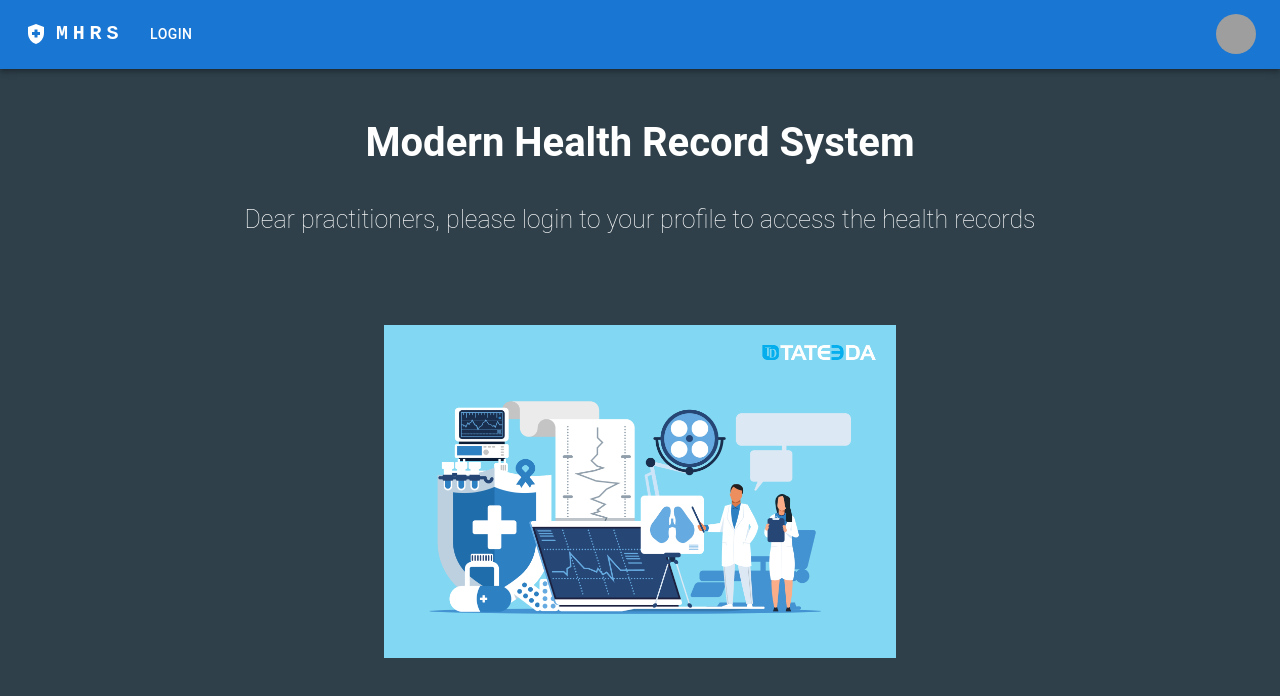
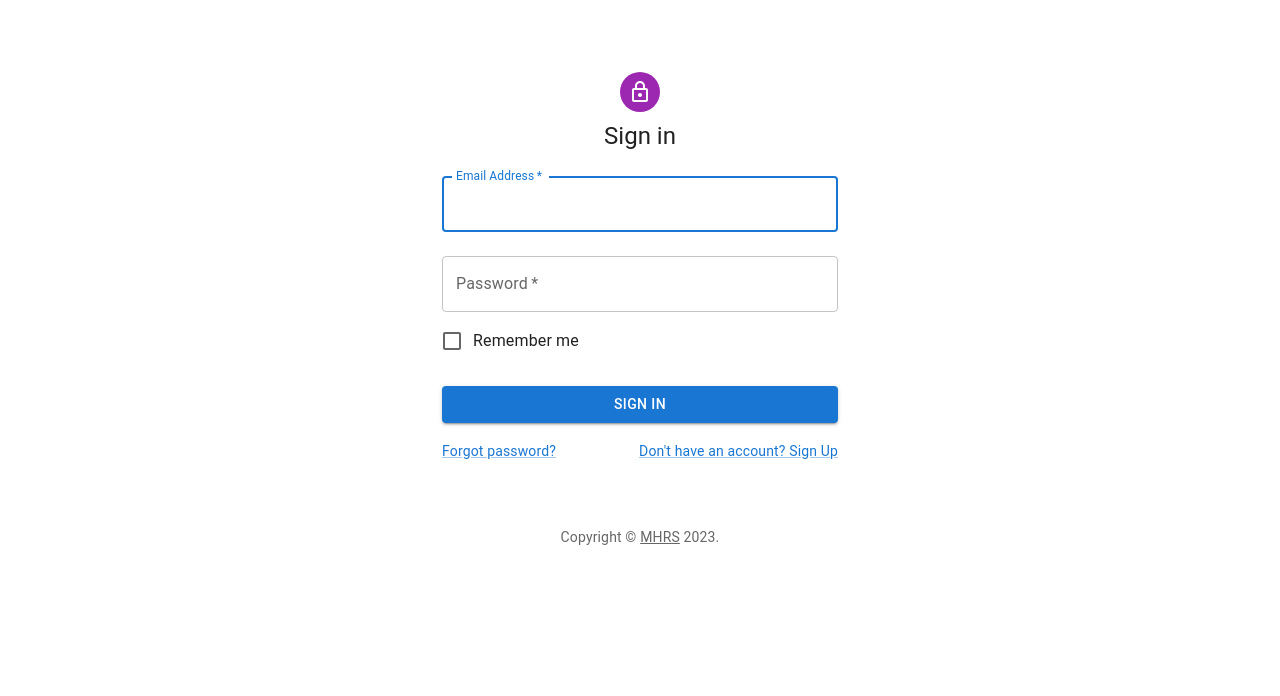
Before and after one commit to SENG-371/SENG371-Frontend, a React (Create React App) app in the folder health-record-system/: page /signIn in a window 1280 px wide. Shown: the top 696 px of the page. Built offline with nearby package versions, Linux system fonts and the light colour scheme; grey boxes are pictures that could not be loaded.

Commit message:
Added Routing and signIn page

```diff
--- /dev/null
+++ b/health-record-system/src/App.js
@@ -0,0 +1,17 @@
+import * as React from 'react';
+import { Routes, Route } from 'react-router-dom';
+
+import MainPage from './components/MainPage';
+import SignInPage from './components/SignInPage';
+import ResponsiveAppBar from './components/ResponsiveAppBar';
+
+export default function App() {
+  return (
+    <div className="App">
+      <Routes>
+        <Route path="/" element={<MainPage />} />
+        <Route path="signIn" element={<SignInPage />} />
+      </Routes>
+    </div>
+  );
+}
--- a/health-record-system/src/components/MainPage.js
+++ b/health-record-system/src/components/MainPage.js
@@ -1,15 +1,21 @@
 import '../index.css';
 import { EHR } from '../assets'
+import ResponsiveAppBar from './ResponsiveAppBar'
+
 
 function MainPage() {
+
   return (
+    <>
+    <ResponsiveAppBar></ResponsiveAppBar>
     <div className="Main-Page">
       <header className="Main-Page-header">
-        <h1 style={{fontWeight:'bold'}}>Modern Health Record System</h1>
+        <h1 style={{fontWeight:'bold', marginTop: 40}}>Modern Health Record System</h1>
         <h2 style={{margin: 30, fontWeight:'lighter', fontSize: 25}}>Dear practitioners, please login to your profile to access the health records</h2>
         <img src={EHR} width='40%' style = {{margin: 60}}></img>
       </header>
     </div>
+    </>
   );
 }
 
--- a/health-record-system/src/components/ResponsiveAppBar.js
+++ b/health-record-system/src/components/ResponsiveAppBar.js
@@ -14,11 +14,13 @@ import Button from '@mui/material/Button';
 import Tooltip from '@mui/material/Tooltip';
 import MenuItem from '@mui/material/MenuItem';
 import HealthAndSafetyIcon from '@mui/icons-material/HealthAndSafety';
+import { useNavigate } from 'react-router-dom';
 
 const pages = ['Login'];
 const settings = ['Account', 'Dashboard', 'Logout'];
 
 function ResponsiveAppBar() {
+  const navigate = useNavigate();
   const [anchorElNav, setAnchorElNav] = React.useState(null);
   const [anchorElUser, setAnchorElUser] = React.useState(null);
 
@@ -30,7 +32,7 @@ function ResponsiveAppBar() {
   };
 
   const handleCloseNavMenu = () => {
-    console.log('login')
+    navigate('/signIn', { replace: true });
   };
 
   const handleCloseUserMenu = () => {
--- a/health-record-system/src/components/SignInPage.js
+++ b/health-record-system/src/components/SignInPage.js
@@ -19,8 +19,8 @@ function Copyright(props) {
   return (
     <Typography variant="body2" color="text.secondary" align="center" {...props}>
       {'Copyright © '}
-      <Link color="inherit" href="https://mui.com/">
-        Your Website
+      <Link color="inherit" href="https:/MHRS.com/">
+        MHRS
       </Link>{' '}
       {new Date().getFullYear()}
       {'.'}
--- a/health-record-system/src/index.css
+++ b/health-record-system/src/index.css
@@ -1,7 +1,3 @@
-#root {
-  background-color: #2f404b;
-}
-
 body {
   margin: 0;
   font-family: -apple-system, BlinkMacSystemFont, 'Segoe UI', 'Roboto', 'Oxygen',
@@ -17,6 +13,7 @@ code {
 }
 
 .Main-Page {
+  background-color: #2f404b;
   text-align: center;
 }
 
@@ -27,5 +24,4 @@ code {
   align-items: center;
   font-size: calc(10px + 2vmin);
   color: white;
-  margin-top: 50px;
 }
--- a/health-record-system/src/index.js
+++ b/health-record-system/src/index.js
@@ -3,14 +3,26 @@ import ReactDOM from 'react-dom/client';
 import './index.css';
 import 'mdb-react-ui-kit/dist/css/mdb.min.css';
 import MainPage from './components/MainPage';
-import ResponsiveAppBar from './components/ResponsiveAppBar';
+import { StrictMode } from 'react';
+import { createRoot } from 'react-dom/client';
+import { BrowserRouter } from 'react-router-dom';
 
+import App from './App';
 
+const rootElement = document.getElementById('root');
+const root = createRoot(rootElement);
 
-const root = ReactDOM.createRoot(document.getElementById('root'));
 root.render(
-  <>
-    <ResponsiveAppBar />
-    <MainPage />
-  </>
+  <StrictMode>
+    <BrowserRouter>
+      <App />
+    </BrowserRouter>
+  </StrictMode>
 );
+
+// const root = ReactDOM.createRoot(document.getElementById('root'));
+// root.render(
+//   <>
+//     <MainPage />
+//   </>
+// );
```
